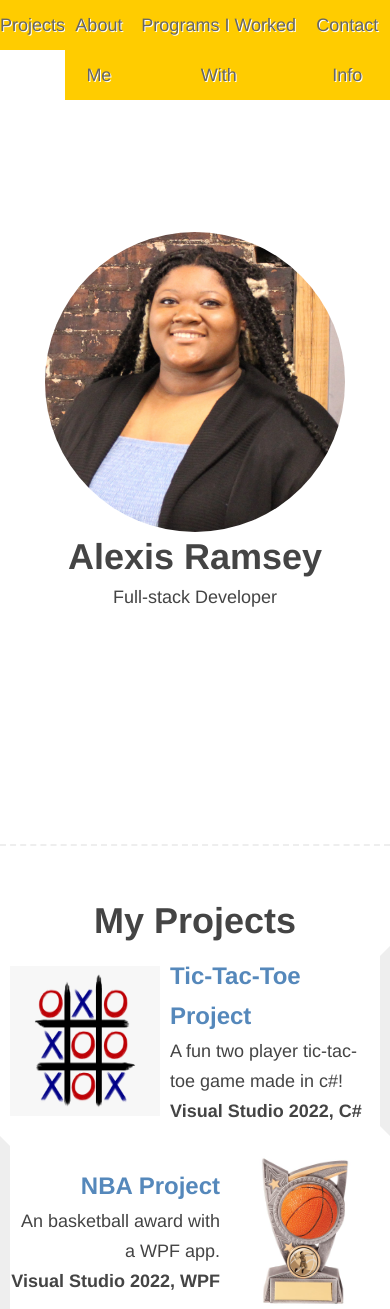
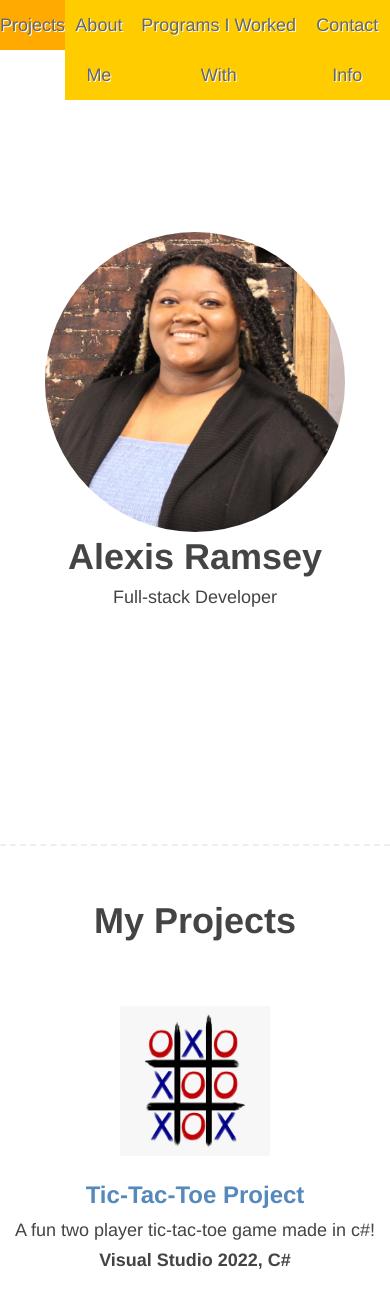
Before and after one commit to Alexis-Ramsey/Alexis-Ramsey.github.io, a plain HTML site: page index.html in a window 390 px wide. Shown: the top 1309 px of the page. Drawn offline with Linux system fonts and the light colour scheme.

Commit message:
Added responsiveness

```diff
--- a/index.html
+++ b/index.html
@@ -3,6 +3,8 @@
     <head>
         <title> Alexis Ramsey</title>
         <link rel="stylesheet" href="styles.css"/>
+        <meta name="viewport" content="width=device-width,
+        inital-scale=1"/>
     </head>
     <body>
 
--- a/styles.css
+++ b/styles.css
@@ -22,6 +22,7 @@ html, body{
 }
 body{
     text-align: center;
+    overflow-x: hidden;
 }
 h1{
     font-size: 36px;
@@ -41,7 +42,7 @@ a:hover{
 }
 section{
     border-top: 2px dashed #eee;
-    padding: 50px 0;
+    padding: 50px 10px;
     max-width: 800px;
     margin:0 auto;
 }
@@ -64,6 +65,7 @@ address{
 .hero{
     /* vh means viewport height, meaning the window you looking at the page */
     height: 100vh;
+    min-height: 600px;
     display: flex;
     flex-direction: column;
     justify-content: center;
@@ -118,6 +120,14 @@ flex-direction: row-reverse;
 text-align: right;
 border-right-width: 0px;
 }
+@media (max-width: 500px){
+   .blocklist > li{
+    display: block;
+    text-align: center !important;
+    border-width: 0;
+    margin: 50px 0;
+   }
+}
 .prose{
     text-align: justify;
     max-width: 500px;
@@ -131,6 +141,7 @@ border-right-width: 0px;
     width:100%;
     display: flex;
     position: fixed;
+    z-index: 9999;
 }
 .nav li{
     list-style-type:none;
```
